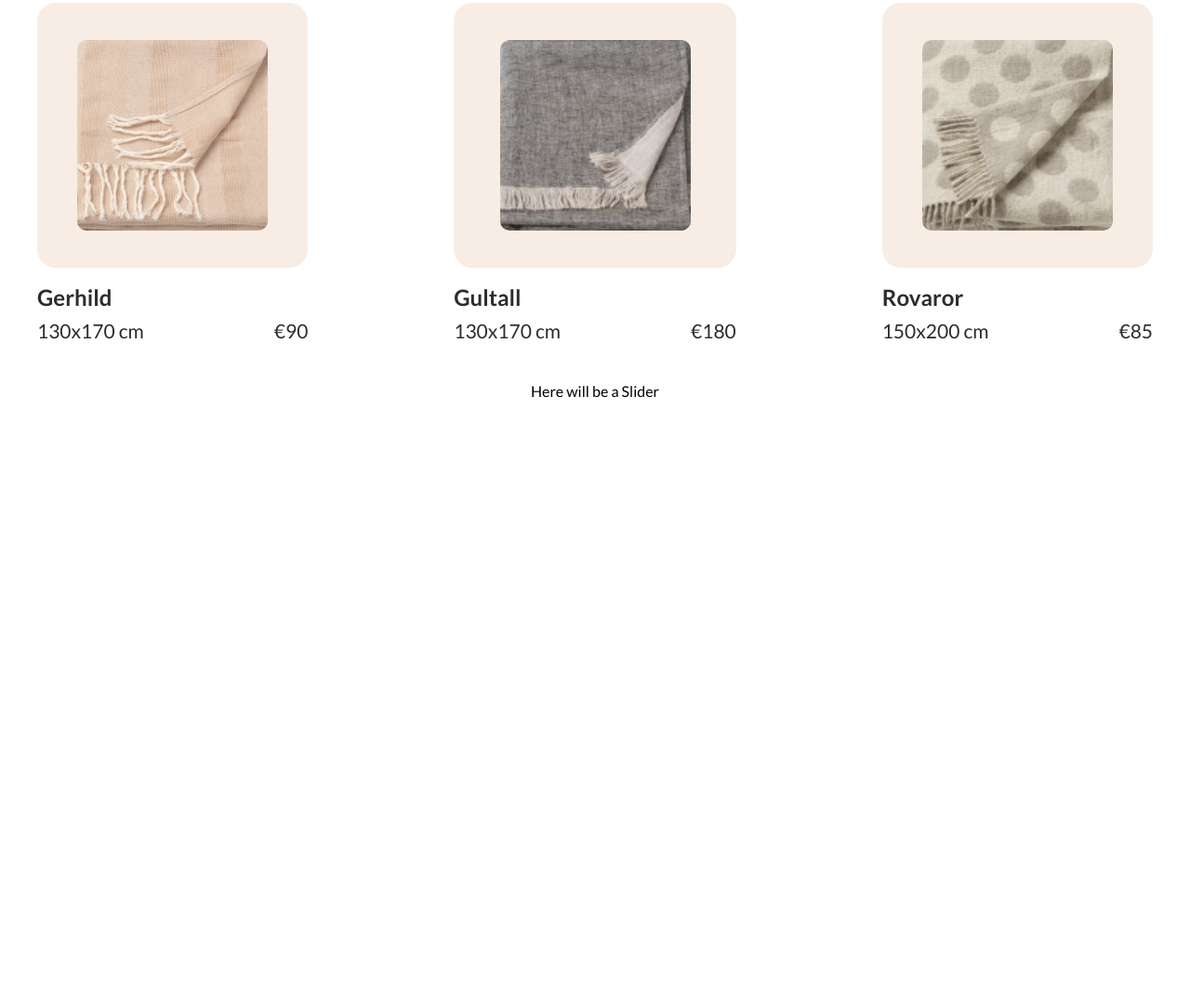
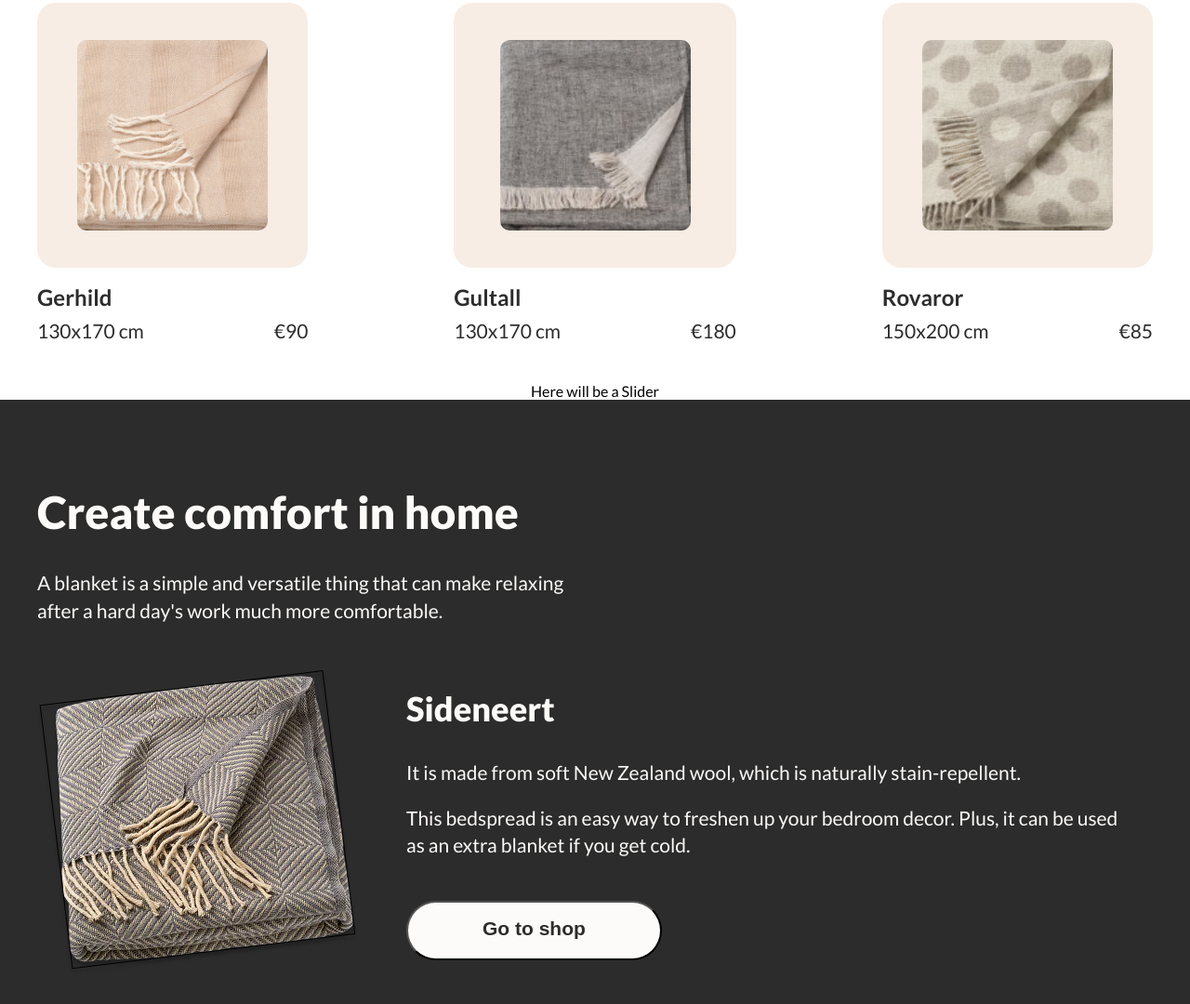
Before and after one commit to Dissperss/warm_heart, a website built with Vite: page index.html in a window 1280 px wide. Shown: the part 900-1980 px from the top of the page at 93% size. Before the commit the page ends 1330 px from the top, so only its background shows below. Built offline with nearby package versions, Linux system fonts and the light colour scheme; files whose address does not match are found by name.

Commit message:
section about

```diff
--- a/index.html
+++ b/index.html
@@ -190,6 +190,43 @@
             </div>
         </section>
 
+        <section class="about">
+            <div class="container">
+                <div class="about__wrapper">
+                    <div class="about__header">
+                        <h2 class="title about__title">
+                            Create comfort in home
+                        </h2>
+                        <p class="about__descr">
+                            A blanket is a simple and versatile thing that can
+                            make relaxing after a hard day's work much more
+                            comfortable.
+                        </p>
+                    </div>
+                    <div class="about__block">
+                        <img
+                            src="./src/img/about/photo.png"
+                            alt="sideneert"
+                            class="about__img"
+                        />
+                        <div class="about__item">
+                            <h3 class="title about__item-title">Sideneert</h3>
+                            <p class="about__item-text">
+                                It is made from soft New Zealand wool, which is
+                                naturally stain-repellent.
+                            </p>
+                            <p class="about__item-subtext">
+                                This bedspread is an easy way to freshen up your
+                                bedroom decor. Plus, it can be used as an extra
+                                blanket if you get cold.
+                            </p>
+                            <button class="about__item-btn">Go to shop</button>
+                        </div>
+                    </div>
+                </div>
+            </div>
+        </section>
+
         <script type="module" src="/src/js/script.js"></script>
     </body>
 </html>
--- /dev/null
+++ b/src/sass/blocks/about.scss
@@ -0,0 +1,147 @@
+@use "../base/variables.scss";
+
+.about {
+    padding: 70px 0 90px 0;
+    background: $black;
+    &__title {
+        font-size: 36px;
+        color: $white;
+    }
+    &__descr {
+        margin-top: 20px;
+        font-weight: 400;
+        font-size: 17px;
+        line-height: 140%;
+        color: $white;
+    }
+    &__block {
+        margin-top: 40px;
+        display: flex;
+        flex-direction: column;
+    }
+    &__item {
+        margin-top: 40px;
+        &-title {
+            font-size: 28px;
+            color: $white;
+        }
+        &-text,
+        &-subtext {
+            margin-top: 20px;
+            font-weight: 400;
+            font-size: 17px;
+            line-height: 140%;
+            color: $white;
+        }
+        &-btn {
+            margin-top: 35px;
+            border-radius: 100px;
+            padding: 13px 80px 18px;
+            background: $white;
+            font-weight: 700;
+            font-size: 17px;
+            line-height: 140%;
+            color: $black;
+        }
+    }
+}
+
+@media screen and (min-width: 480px) {
+    .about {
+        &__title {
+            font-size: 40px;
+        }
+        &__img {
+            max-width: 340px;
+            max-height: 340px;
+        }
+        &__item {
+            max-width: 330px;
+        }
+    }
+}
+
+@media screen and (min-width: 768px) {
+    .about {
+        padding: 90px 0 90px 0;
+        &__header {
+            max-width: 580px;
+        }
+        &__title {
+            font-size: 48px;
+        }
+        &__descr {
+            margin-top: 30px;
+            font-size: 21px;
+        }
+        &__block {
+            margin-top: 50px;
+            flex-direction: row;
+            gap: 40px;
+        }
+        &__img {
+            max-width: 300px;
+            max-height: 300px;
+        }
+        &__item {
+            margin-top: 0;
+            max-width: 360px;
+            &-title {
+                font-size: 36px;
+            }
+            &-text {
+                margin-top: 30px;
+                font-size: 21px;
+            }
+            &-subtext {
+                font-size: 21px;
+            }
+            &-btn {
+                font-size: 21px;
+            }
+        }
+    }
+}
+
+@media screen and (min-width: 1000px) {
+    .about {
+        &__header {
+            max-width: 630px;
+        }
+        &__block {
+            margin-top: 50px;
+            flex-direction: row;
+            align-items: center;
+            gap: 50px;
+        }
+        &__img {
+            max-width: 380px;
+            max-height: 380px;
+        }
+        &__item {
+            max-width: 100%;
+            &-btn {
+                margin-top: 45px;
+            }
+        }
+    }
+}
+
+@media screen and (min-width: 1920px) {
+    .about {
+        padding: 150px 0;
+        .container {
+            max-width: 1400px;
+        }
+        &__wrapper {
+            display: flex;
+            align-items: center;
+        }
+        &__header {
+            max-width: 480px;
+        }
+        &__item {
+            padding-top: 25px;
+        }
+    }
+}
--- a/src/sass/blocks/popular.scss
+++ b/src/sass/blocks/popular.scss
@@ -1,3 +1,5 @@
+@use "../base/variables.scss";
+
 .popular {
     padding-top: 70px;
     &__title {
--- a/src/sass/blocks/promo.scss
+++ b/src/sass/blocks/promo.scss
@@ -1,3 +1,5 @@
+@use "../base/variables.scss";
+
 .promo {
     position: relative;
     padding-top: 70px;
--- a/src/sass/style.scss
+++ b/src/sass/style.scss
@@ -8,3 +8,4 @@
 @import "./blocks/buttons";
 @import "./blocks/promo";
 @import "./blocks/popular";
+@import "./blocks/about";
```
Also changed, not shown: src/img/about/photo.png (added), src/img/about/sideneert.png (added).
